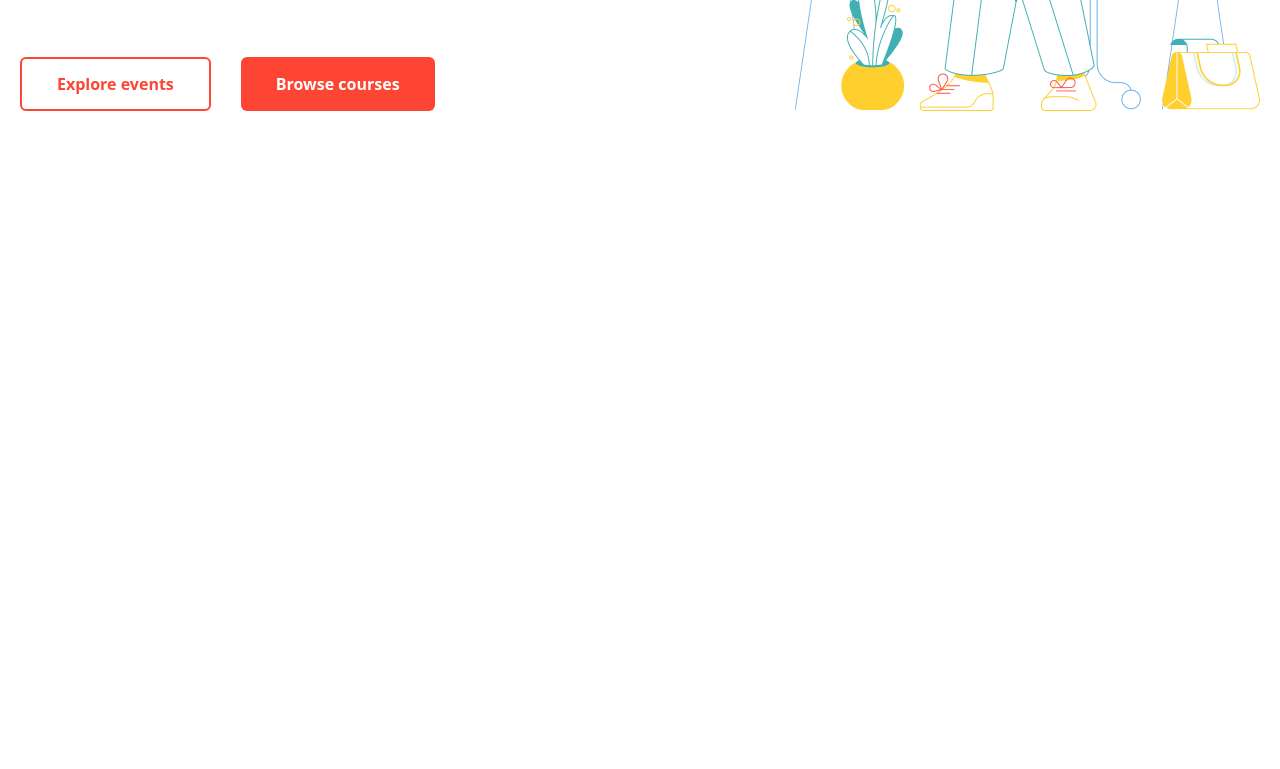
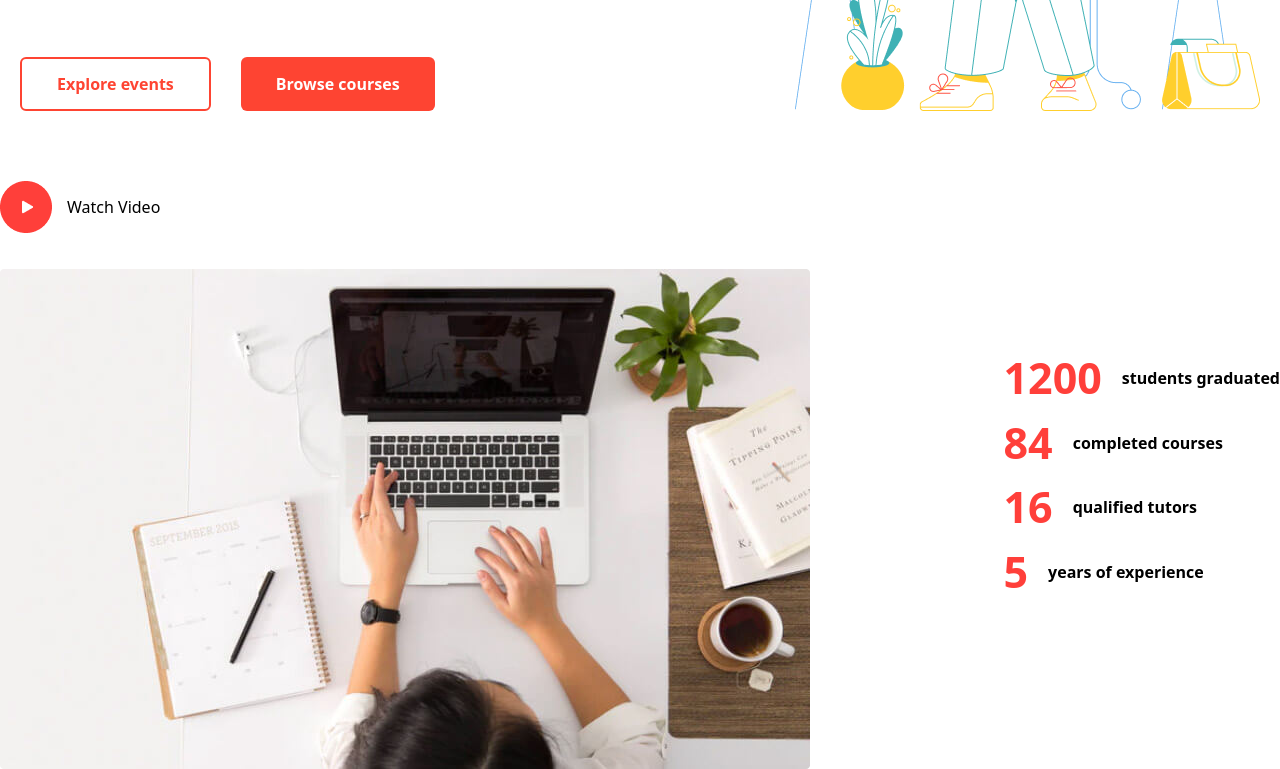
Before and after one commit to idriswo/homewrk, a website: page src/index.html in a window 1280 px wide. Shown: the part 481-1250 px from the top of the page. Before the commit the page ends 800 px from the top, so only its background shows below. Drawn offline with nearby package versions, Linux system fonts and the light colour scheme; files that its build step writes are made by us from their sources.

Commit message:
second section is done

```diff
--- a/src/index.html
+++ b/src/index.html
@@ -40,22 +40,29 @@
     <main class="max-w-[1300px] m-auto">
 
 
-        <section class="flex justify-between items-end flex-col gap-[40px] p-[20px] xl:flex xl:flex-row  xl:gap-[120px] xl:py-[70px]">
+        <section
+            class="flex justify-between items-end flex-col gap-[40px] p-[20px] xl:flex xl:flex-row  xl:gap-[120px] xl:py-[70px]">
 
             <div class="flex justify-between items-start flex-col gap-[15px] xl:gap-[20px]">
                 <h3 class="font-[600] xl:text-[17px]">About us</h3>
                 <h2 class="font-[600] text-[27px] xl:text-[47px]">Createx Online School</h2>
-                <h4 class="font-[600] xl:text-[20px]">Createx Online School is a leader in online studying. We have lots of courses and programs from the
+                <h4 class="font-[600] xl:text-[20px]">Createx Online School is a leader in online studying. We have lots
+                    of courses and programs from the
                     main market experts.</h4>
-                <p class="text-[13px] xl:text-[17px] text-[#373737]">We provide relevant approaches to online learning, internships and employment in the largest
+                <p class="text-[13px] xl:text-[17px] text-[#373737]">We provide relevant approaches to online learning,
+                    internships and employment in the largest
                     companies in the country. Our educational programs help you get a new specialty from scratch. During
                     your studies, we will help you find a job. Check the courses and online events that we organise.</p>
 
 
-                    <div class="flex gap-[10px] xl:gap-[30px] pt-[40px]">
-                        <button class="border-2 border-[#FE4432] text-[#FE4432] bg-[white]  xl:px-[35px] xl:py-[13px] px-[25px] py-[10px] rounded-[6px] font-[600]">Explore events</button>
-                        <button class=" bg-[#FE4432] text-[white]  xl:px-[35px] xl:py-[15px] px-[25px] py-[12px] rounded-[6px] font-[600]">Browse courses</button>
-                    </div>
+                <div class="flex gap-[10px] xl:gap-[30px] pt-[40px]">
+                    <button
+                        class="border-2 border-[#FE4432] text-[#FE4432] bg-[white]  xl:px-[35px] xl:py-[13px] px-[25px] py-[10px] rounded-[6px] font-[600]">Explore
+                        events</button>
+                    <button
+                        class=" bg-[#FE4432] text-[white]  xl:px-[35px] xl:py-[15px] px-[25px] py-[12px] rounded-[6px] font-[600]">Browse
+                        courses</button>
+                </div>
             </div>
             <img src="./illustration (1).png" alt="">
 
@@ -63,6 +70,41 @@
 
 
 
+
+
+        <SECtion class="flex justify-between items-center">
+            <div>
+                <button>
+                    <div class="flex items-center gap-[15px]">
+                        <img src="./small.png" alt="">
+                        <p>Watch Video</p>
+                    </div>
+                </button>
+                <img class="pt-[30px]" src="./image (2).png" alt="">
+            </div>
+
+            <div>
+                <div class="flex items-center gap-[20px]">
+                    <h2 class="text-[43px] text-[#FF3F3A] font-bold">1200</h2>
+                    <p class="font-[600]">students graduated</p>
+                </div>
+                <div class="flex items-center gap-[20px]">
+                    <h2 class="text-[43px] text-[#FF3F3A] font-bold">84</h2>
+                    <p class="font-[600]">completed courses</p>
+                </div>
+                <div class="flex items-center gap-[20px]">
+                    <h2 class="text-[43px] text-[#FF3F3A] font-bold">16</h2>
+                    <p class="font-[600]">qualified tutors</p>
+                </div>
+                <div class="flex items-center gap-[20px]">
+                    <h2 class="text-[43px] text-[#FF3F3A] font-bold">5</h2>
+                    <p class="font-[600]">years of experience</p>
+                </div>
+            </div>
+        </SECtion>
+
+
+
     </main>
 </body>
 
```
Also changed, not shown: src/image (2).png (added), src/small.png (added).
